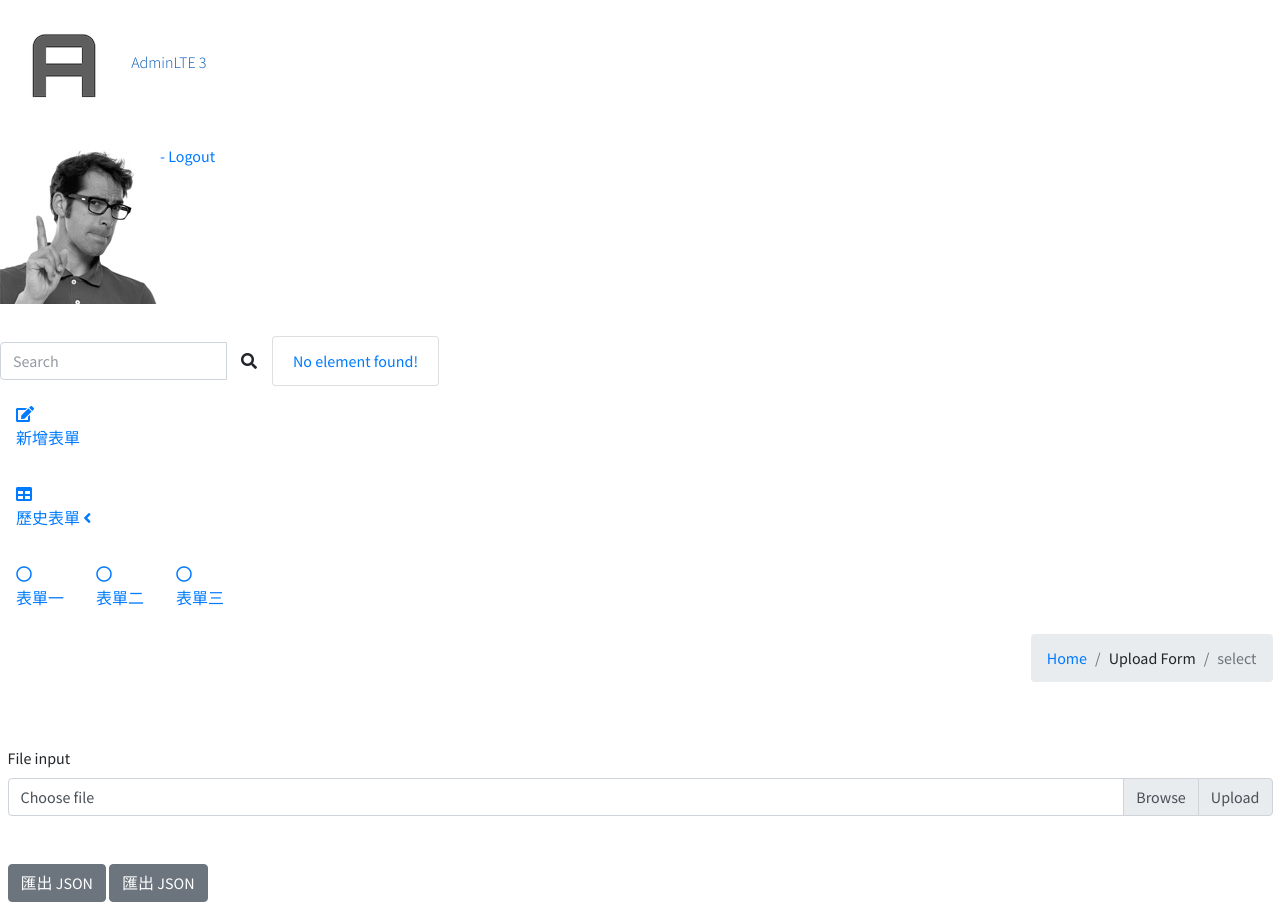
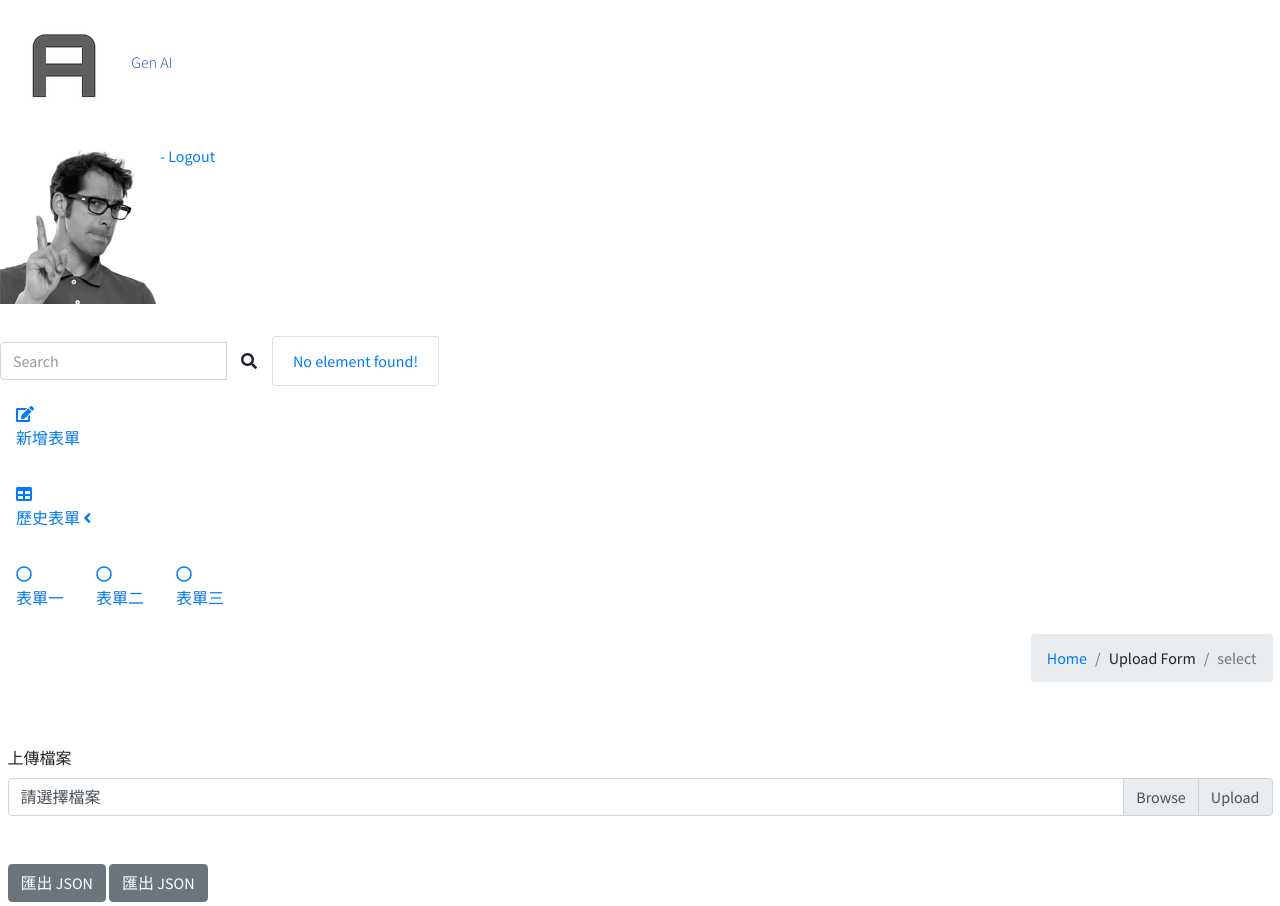
Before and after one commit to canvex/NDHU-GenAI, a Flask app: page /doc_auto_select in a window 1280 px wide. Shown: the top 906 px of the page. Run offline with Flask 3, Linux system fonts and the light colour scheme; style sheets or scripts are compiled from the project's sources; some libraries are stand-ins or nearby versions.

Commit message:
side bar edit

```diff
--- a/apps/templates/home/doc_auto_select.html
+++ b/apps/templates/home/doc_auto_select.html
@@ -141,11 +141,11 @@
         <div class="card-body">
         </div>
         <div class="form-group">
-          <label for="fileInput">File input</label>
+          <label for="fileInput">上傳檔案</label>
           <div class="input-group">
             <div class="custom-file">
               <input type="file" class="custom-file-input" id="fileInput" name="file">
-              <label class="custom-file-label" for="fileInput">Choose file</label>
+              <label class="custom-file-label" for="fileInput">請選擇檔案</label>
             </div>
             <div class="input-group-append">
               <button type="button" class="input-group-text" onclick="uploadImage()">Upload</button>
--- a/apps/templates/includes/sidebar.html
+++ b/apps/templates/includes/sidebar.html
@@ -3,7 +3,7 @@
     <!-- Brand Logo -->
     <a href="/" class="brand-link">
       <img src="/static/assets/img/AdminLTELogo.png" alt="AdminLTE Logo" class="brand-image img-circle elevation-3" style="opacity: .8">
-      <span class="brand-text font-weight-light">AdminLTE 3</span>
+      <span class="brand-text font-weight-light"> Gen AI</span>
     </a>
 
     <!-- Sidebar -->
```
